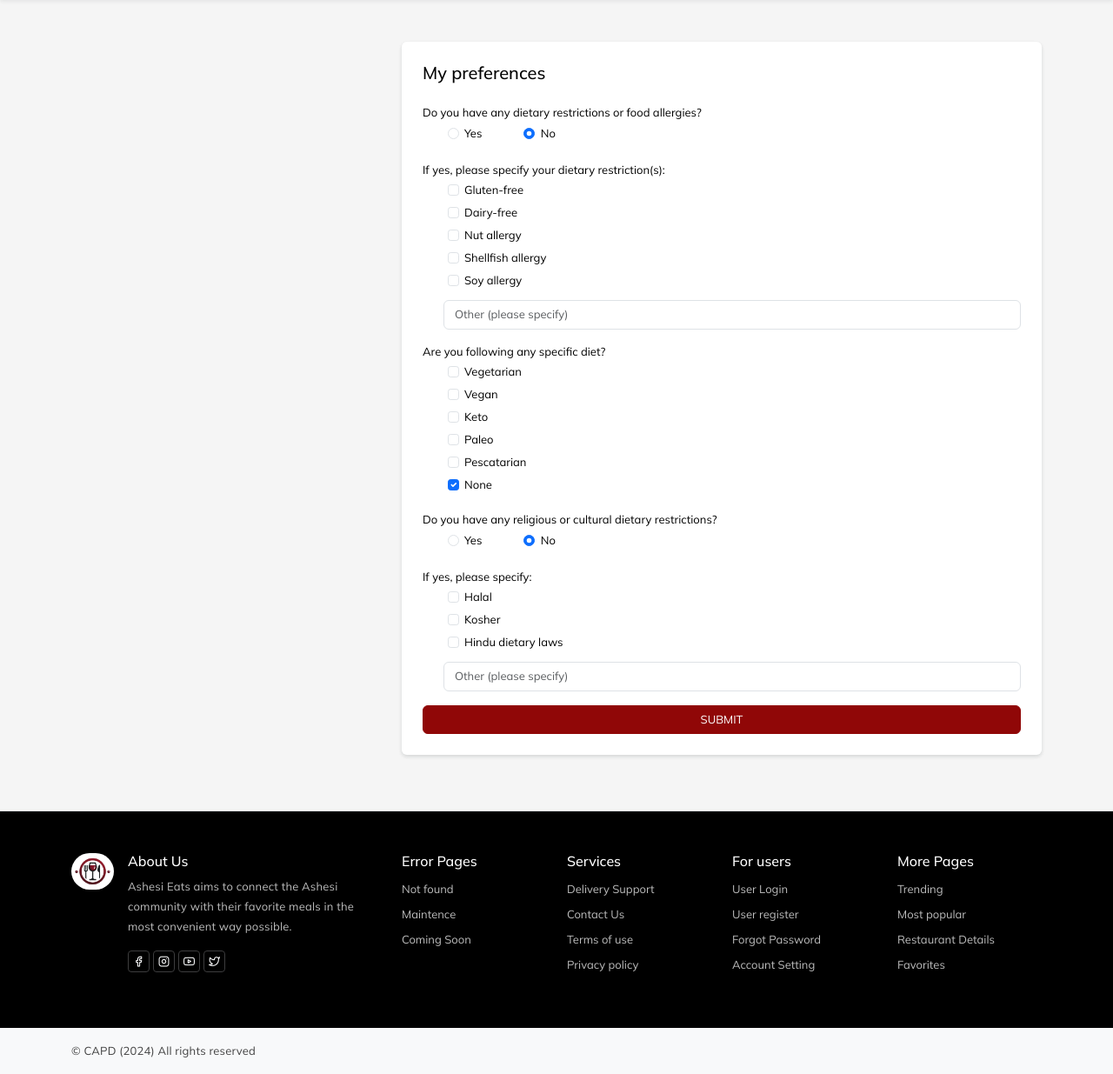
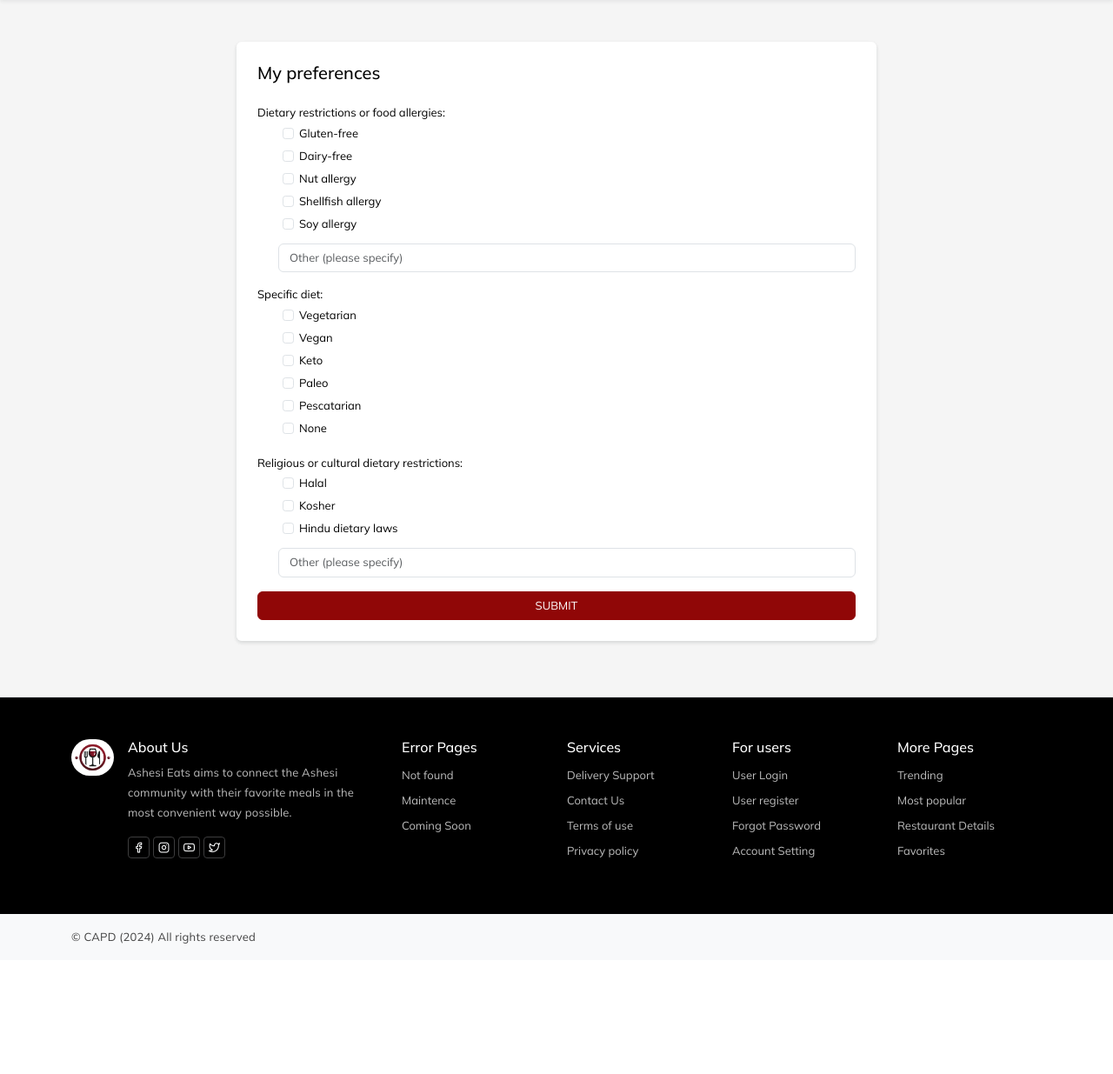
Before and after one commit to PapaYaw-Boampong/ACMS, a PHP site: page /views/preferences.php in a window 1280 px wide. Shown: the part 64-1299 px from the top of the page at 87% size. After the commit the page ends 1149 px from the top, so only its background shows below. Run offline with PHP 8.4, Linux system fonts and the light colour scheme; some libraries are stand-ins or nearby versions; some web fonts are replaced.

Commit message:
Update preferences.php

```diff
--- a/views/preferences.php
+++ b/views/preferences.php
@@ -2,168 +2,150 @@
 <html lang="en">
 <head>
     <meta charset="utf-8" />
-    <meta
-      name="viewport"
-      content="width=device-width, initial-scale=1, shrink-to-fit=no"
-    />
-    <meta name="description" content="Askbootstrap" />
-    <meta name="author" content="Askbootstrap" />
+    <meta name="viewport" content="width=device-width, initial-scale=1, shrink-to-fit=no" />
+    <meta name="description" content="Ashesi Eats" />
     <link rel="icon" type="image/png" href="../img/fav.png" />
     <title>Ashesi Eats</title>
+    <link href="../vendor/slick/slick/slick.css" rel="stylesheet" type="text/css" />
+    <link href="../vendor/slick/slick-theme.css" rel="stylesheet" type="text/css" />
+    <link href="../vendor/icons/feather.css" rel="stylesheet" type="text/css" />
+    <link href="../vendor/bootstrap/css/bootstrap.min.css" rel="stylesheet" />
+    <link href="../css/style.css" rel="stylesheet" />
+    <link href="../vendor/sidebar/demo.css" rel="stylesheet" />
+    <script src="../vendor/jquery/jquery.min.js"></script>
+    <script>
+        $(document).ready(function() {
+            // Load preferences
+            $.ajax({
+                url: 'load_preferences.php',
+                type: 'GET',
+                success: function(response) {
+                    const preferences = JSON.parse(response);
+                    // Set dietary restrictions
+                    preferences.dietaryRestrictions.split(',').forEach(function(item) {
+                        $(`input[name="dietaryRestrictions"][value="${item}"]`).prop('checked', true);
+                    });
+                    // Set diet
+                    preferences.diet.split(',').forEach(function(item) {
+                        $(`input[name="diet"][value="${item}"]`).prop('checked', true);
+                    });
+                    // Set cultural restrictions
+                    preferences.culturalRestrictions.split(',').forEach(function(item) {
+                        $(`input[name="culturalRestrictions"][value="${item}"]`).prop('checked', true);
+                    });
+                }
+            });
 
-    <link
-      href="../vendor/slick/slick/slick.css"
-      rel="stylesheet"
-      type="text/css"
-    />
-    <link
-      href="../vendor/slick/slick/slick-theme.css"
-      rel="stylesheet"
-      type="text/css"
-    />
-
-    <link href="../vendor/icons/feather.css" rel="stylesheet" type="text/css" />
-
-    <link href="../vendor/bootstrap/css/bootstrap.min.css" rel="stylesheet" />
-
-    <link href="../css/style.css" rel="stylesheet" />
-
-    <link href="../vendor/sidebar/demo.css" rel="stylesheet" />
+            // Save preferences
+            $('#preferenceForm').on('submit', function(e) {
+                e.preventDefault();
+                $.ajax({
+                    url: 'save_preferences.php',
+                    type: 'POST',
+                    data: $(this).serialize(),
+                    success: function(response) {
+                        alert('Preferences updated successfully');
+                    },
+                    error: function() {
+                        alert('Failed to update preferences');
+                    }
+                });
+            });
+        });
+    </script>
 </head>
 <body class="fixed-bottom-bar">
     <special-header></special-header>
     <div class="osahan-profile">
-      <div class="d-none">
-        <div class="bg-primary border-bottom p-3 d-flex align-items-center">
-          <a class="toggle togglew toggle-2" href="#"><span></span></a>
-          <h4 class="fw-bold m-0 text-white">Profile</h4>
-        </div>
-      </div>
-
         <div class="container position-relative">
             <div class="py-5 osahan-profile row">
-          <div class="col-md-4 mb-3">
-            <div
-              class="bg-white rounded shadow-sm sticky_sidebar overflow-hidden" id="profile-nav"
-            >
-            </div>
-        </div>
                 <div class="container col-md-8 mb-3">
                     <div class="rounded shadow-sm">
                         <div class="osahan-cart-item-profile bg-white rounded shadow-sm p-4">
                             <div class="flex-column">
                                 <h5 class="mb-4">My preferences</h5>
-                <form>
+                                <form id="preferenceForm">
                                     <div class="form-group mb-3">
-                    <label class="pb-1">Do you have any dietary restrictions or food allergies?</label>
-                    <div>
-                      <div class="form-check form-check-inline ps-5">
-                        <input class="form-check-input" type="radio" name="dietaryRestrictions" id="dietaryRestrictionsYes" value="yes" >
-                        <label class="form-check-label" for="dietaryRestrictionsYes">Yes</label>
+                                        <label class="pb-1">Dietary restrictions or food allergies:</label>
+                                        <div class="form-check ps-5">
+                                            <input class="form-check-input" type="checkbox" name="dietaryRestrictions" value="gluten-free" id="glutenFree">
+                                            <label class="form-check-label" for="glutenFree">Gluten-free</label>
                                         </div>
-                      <div class="form-check form-check-inline ps-5">
-                        <input class="form-check-input" type="radio" name="dietaryRestrictions" id="dietaryRestrictionsNo" value="no"checked>
-                        <label class="form-check-label" for="dietaryRestrictionsNo">No</label>
+                                        <div class="form-check ps-5">
+                                            <input class="form-check-input" type="checkbox" name="dietaryRestrictions" value="dairy-free" id="dairyFree">
+                                            <label class="form-check-label" for="dairyFree">Dairy-free</label>
                                         </div>
+                                        <div class="form-check ps-5">
+                                            <input class="form-check-input" type="checkbox" name="dietaryRestrictions" value="nut-allergy" id="nutAllergy">
+                                            <label class="form-check-label" for="nutAllergy">Nut allergy</label>
+                                        </div>
+                                        <div class="form-check ps-5">
+                                            <input class="form-check-input" type="checkbox" name="dietaryRestrictions" value="shellfish-allergy" id="shellfishAllergy">
+                                            <label class="form-check-label" for="shellfishAllergy">Shellfish allergy</label>
+                                        </div>
+                                        <div class="form-check ps-5">
+                                            <input class="form-check-input" type="checkbox" name="dietaryRestrictions" value="soy-allergy" id="soyAllergy">
+                                            <label class="form-check-label" for="soyAllergy">Soy allergy</label>
+                                        </div>
+                                        <div class="form-group mt-2 ps-4">
+                                            <input type="text" class="form-control" name="dietaryRestrictionsOther" placeholder="Other (please specify)">
                                         </div>
                                     </div>
 
                                     <div class="form-group mb-3">
-                    <label class="pb-1">If yes, please specify your dietary restriction(s):</label>
+                                        <label class="pb-1">Specific diet:</label>
                                         <div class="form-check ps-5">
-                      <input class="form-check-input" type="checkbox" value="gluten-free" id="glutenFree">
-                      <label class="form-check-label" for="glutenFree">Gluten-free</label>
-                    </div>
-                    <div class="form-check ps-5">
-                      <input class="form-check-input" type="checkbox" value="dairy-free" id="dairyFree">
-                      <label class="form-check-label" for="dairyFree">Dairy-free</label>
-                    </div>
-                    <div class="form-check ps-5">
-                      <input class="form-check-input" type="checkbox" value="nut-allergy" id="nutAllergy">
-                      <label class="form-check-label" for="nutAllergy">Nut allergy</label>
-                    </div>
-                    <div class="form-check ps-5">
-                      <input class="form-check-input" type="checkbox" value="shellfish-allergy" id="shellfishAllergy">
-                      <label class="form-check-label" for="shellfishAllergy">Shellfish allergy</label>
-                    </div>
-                    <div class="form-check ps-5">
-                      <input class="form-check-input" type="checkbox" value="soy-allergy" id="soyAllergy">
-                      <label class="form-check-label" for="soyAllergy">Soy allergy</label>
-                    </div>
-                    <div class="form-group mt-2 ps-4">
-                      <input type="text" class="form-control" placeholder="Other (please specify)">
-                    </div>
-                  </div>
-
-                  <div class="form-group mb-3">
-                    <label class="pb-1">Are you following any specific diet?</label>
-                    <div class="form-check ps-5">
-                      <input class="form-check-input" type="checkbox" value="vegetarian" id="vegetarian">
+                                            <input class="form-check-input" type="checkbox" name="diet" value="vegetarian" id="vegetarian">
                                             <label class="form-check-label" for="vegetarian">Vegetarian</label>
                                         </div>
                                         <div class="form-check ps-5">
-                      <input class="form-check-input" type="checkbox" value="vegan" id="vegan">
+                                            <input class="form-check-input" type="checkbox" name="diet" value="vegan" id="vegan">
                                             <label class="form-check-label" for="vegan">Vegan</label>
                                         </div>
                                         <div class="form-check ps-5">
-                      <input class="form-check-input" type="checkbox" value="keto" id="keto">
+                                            <input class="form-check-input" type="checkbox" name="diet" value="keto" id="keto">
                                             <label class="form-check-label" for="keto">Keto</label>
                                         </div>
                                         <div class="form-check ps-5">
-                      <input class="form-check-input" type="checkbox" value="paleo" id="paleo">
+                                            <input class="form-check-input" type="checkbox" name="diet" value="paleo" id="paleo">
                                             <label class="form-check-label" for="paleo">Paleo</label>
                                         </div>
                                         <div class="form-check ps-5">
-                      <input class="form-check-input" type="checkbox" value="pescatarian" id="pescatarian">
+                                            <input class="form-check-input" type="checkbox" name="diet" value="pescatarian" id="pescatarian">
                                             <label class="form-check-label" for="pescatarian">Pescatarian</label>
                                         </div>
                                         <div class="form-check ps-5">
-                      <input class="form-check-input" type="checkbox" value="none" id="none"checked>
+                                            <input class="form-check-input" type="checkbox" name="diet" value="none" id="none">
                                             <label class="form-check-label" for="none">None</label>
                                         </div>
                                     </div>
 
                                     <div class="form-group mb-3">
-                    <label class="pb-1">Do you have any religious or cultural dietary restrictions?</label>
-                    <div>
-                      <div class="form-check form-check-inline ps-5">
-                        <input class="form-check-input" type="radio" name="culturalRestrictions" id="culturalRestrictionsYes" value="yes">
-                        <label class="form-check-label" for="culturalRestrictionsYes">Yes</label>
+                                        <label class="pb-1">Religious or cultural dietary restrictions:</label>
+                                        <div class="form-check ps-5">
+                                            <input class="form-check-input" type="checkbox" name="culturalRestrictions" value="halal" id="halal">
+                                            <label class="form-check-label" for="halal">Halal</label>
                                         </div>
-                      <div class="form-check form-check-inline ps-5">
-                        <input class="form-check-input" type="radio" name="culturalRestrictions" id="culturalRestrictionsNo" value="no" checked>
-                        <label class="form-check-label" for="culturalRestrictionsNo">No</label>
+                                        <div class="form-check ps-5">
+                                            <input class="form-check-input" type="checkbox" name="culturalRestrictions" value="kosher" id="kosher">
+                                            <label class="form-check-label" for="kosher">Kosher</label>
                                         </div>
+                                        <div class="form-check ps-5">
+                                            <input class="form-check-input" type="checkbox" name="culturalRestrictions" value="hindu-dietary-laws" id="hinduDietaryLaws">
+                                            <label class="form-check-label" for="hinduDietaryLaws">Hindu dietary laws</label>
+                                        </div>
+                                        <div class="form-group mt-2 ps-4">
+                                            <input type="text" class="form-control" name="culturalRestrictionsOther" placeholder="Other (please specify)">
                                         </div>
                                     </div>
 
-                  <div class="form-group mb-3">
-                    <label class="pb-1">If yes, please specify:</label>
-                    <div class="form-check ps-5">
-                      <input class="form-check-input" type="checkbox" value="halal" id="halal">
-                      <label class="form-check-label" for="halal">Halal</label>
-                    </div>
-                    <div class="form-check ps-5">
-                      <input class="form-check-input" type="checkbox" value="kosher" id="kosher">
-                      <label class="form-check-label" for="kosher">Kosher</label>
-                    </div>
-                    <div class="form-check ps-5">
-                      <input class="form-check-input" type="checkbox" value="hindu-dietary-laws" id="hinduDietaryLaws">
-                      <label class="form-check-label" for="hinduDietaryLaws">Hindu dietary laws</label>
-                    </div>
-                    <div class="form-group mt-2 ps-4">
-                      <input type="text" class="form-control" placeholder="Other (please specify)">
-                    </div>
-                  </div>
-
-                  <a class="btn btn-primary w-100" href="#">SUBMIT</a>
+                                    <button type="submit" class="btn btn-primary w-100">SUBMIT</button>
                                 </form>
-
                             </div>
                         </div>
                     </div>
                 </div>
-
+            </div>
         </div>
     </div>
 
```
Lines whose indentation alone changed are shown as unchanged.
